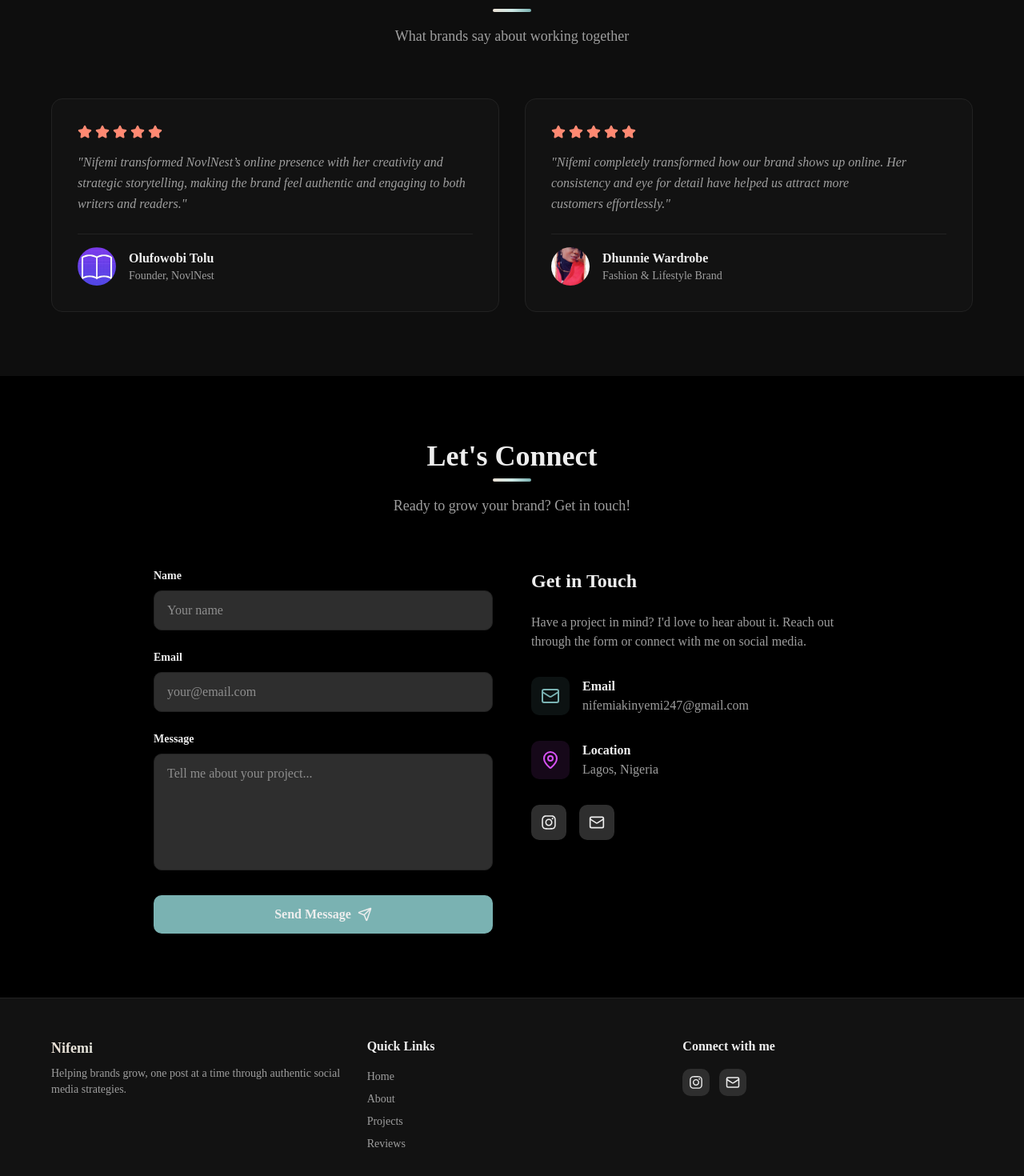
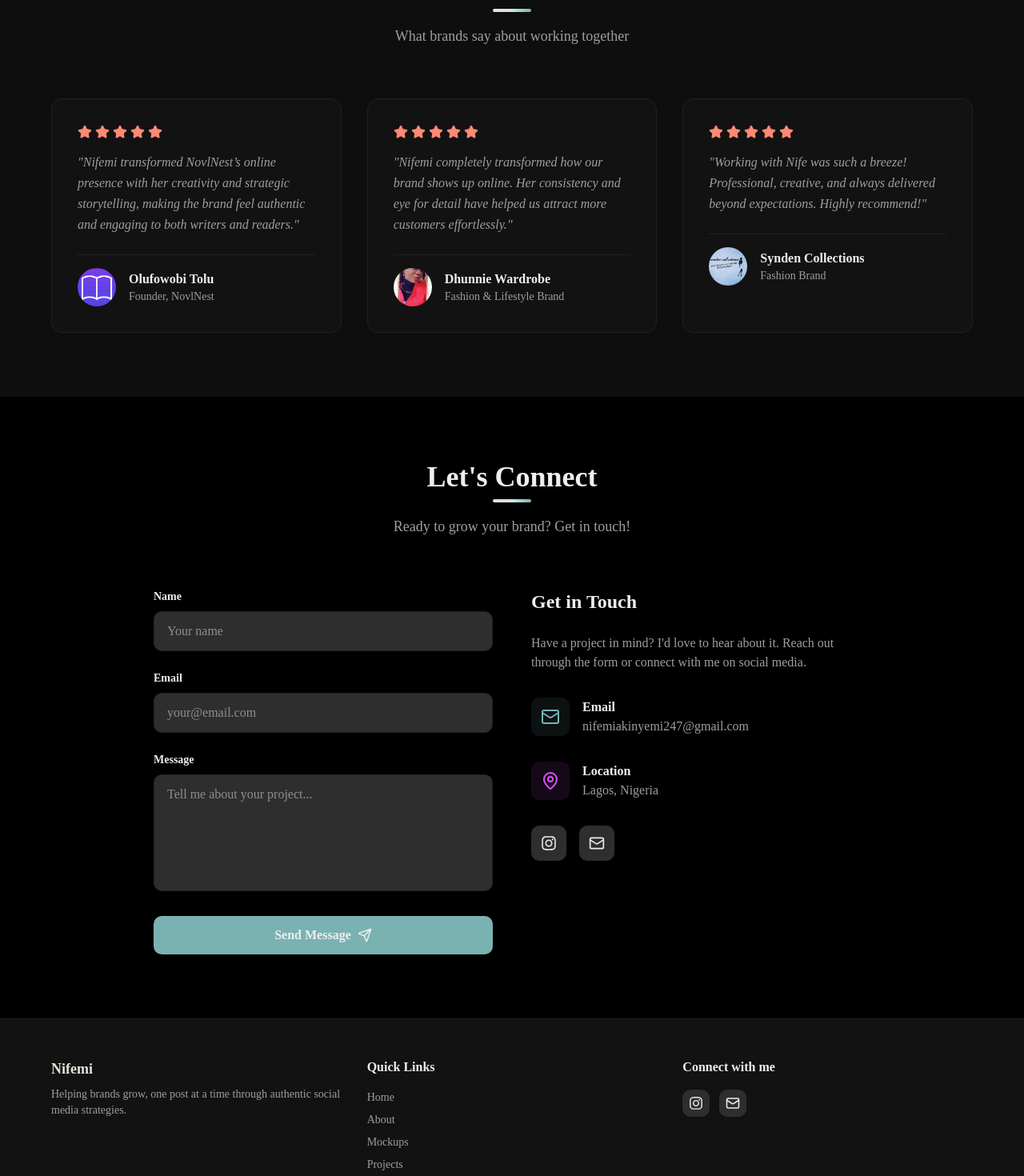
Before and after one commit to saintyy1/Nife-s-Portfolio, a React (Vite) app: page / in a window 1280 px wide. Shown: the part 3260-4730 px from the top of the page at 80% size. Built offline with nearby package versions, Linux system fonts and the light colour scheme.

Commit message:
Built Nifemi's Portfolio

```diff
--- a/src/components/Footer.tsx
+++ b/src/components/Footer.tsx
@@ -33,13 +33,13 @@ const Footer = () => {
                   </a>
                 </li>
                 <li>
-                  <a href="#projects" className="hover:text-[#7AB2B2] transition-colors">
-                    Projects
+                  <a href="#mockups" className="hover:text-[#7AB2B2] transition-colors">
+                    Mockups
                   </a>
                 </li>
                 <li>
-                  <a href="#reviews" className="hover:text-[#7AB2B2] transition-colors">
-                    Reviews
+                  <a href="#projects" className="hover:text-[#7AB2B2] transition-colors">
+                    Projects
                   </a>
                 </li>
               </ul>
--- a/src/components/Projects.tsx
+++ b/src/components/Projects.tsx
@@ -10,9 +10,9 @@ const Projects = () => {
             title: "Viral Reel Campaign",
             image: reel3,
             stats: [
-                { label: "Views", value: "187K", icon: Eye },
-                { label: "Followers", value: "0.7%", icon: Users },
-                { label: "Non-followers", value: "99.3%", icon: Heart },
+                { label: "Views", value: "334K", icon: Eye },
+                { label: "Followers", value: "0.5%", icon: Users },
+                { label: "Non-followers", value: "99.5%", icon: Heart },
             ],
         },
         {
--- a/src/components/Reviews.tsx
+++ b/src/components/Reviews.tsx
@@ -1,6 +1,7 @@
 import { Star } from "lucide-react"
 import NovlNest from "../assets/NovlNest.jpg"
 import Dhunnie from "../assets/Dhunnie.jpg"
+import Synden from "../assets/synden.jpg"
 
 const reviews = () => {
     const reviews = [
@@ -19,6 +20,14 @@ const reviews = () => {
             image: Dhunnie,
             text: "Nifemi completely transformed how our brand shows up online. Her consistency and eye for detail have helped us attract more customers effortlessly.",
             rating: 5,
+        },
+        {
+            id: 3,
+            name: "Synden Collections",
+            role: "Fashion Brand",
+            image: Synden,
+            text: "Working with Nife was such a breeze! Professional, creative, and always delivered beyond expectations. Highly recommend!",
+            rating: 5,
         }
     ]
 
@@ -31,7 +40,7 @@ const reviews = () => {
                     <p className="text-lg text-muted-foreground">What brands say about working together</p>
                 </div>
 
-                <div className="grid md:grid-cols-2 gap-8">
+                <div className="grid md:grid-cols-2 lg:grid-cols-3 gap-8">
                     {reviews.map((review) => (
                         <div
                             key={review.id}
```
Also changed, not shown: src/assets/Project3.jpg, src/assets/synden.jpg (added).
